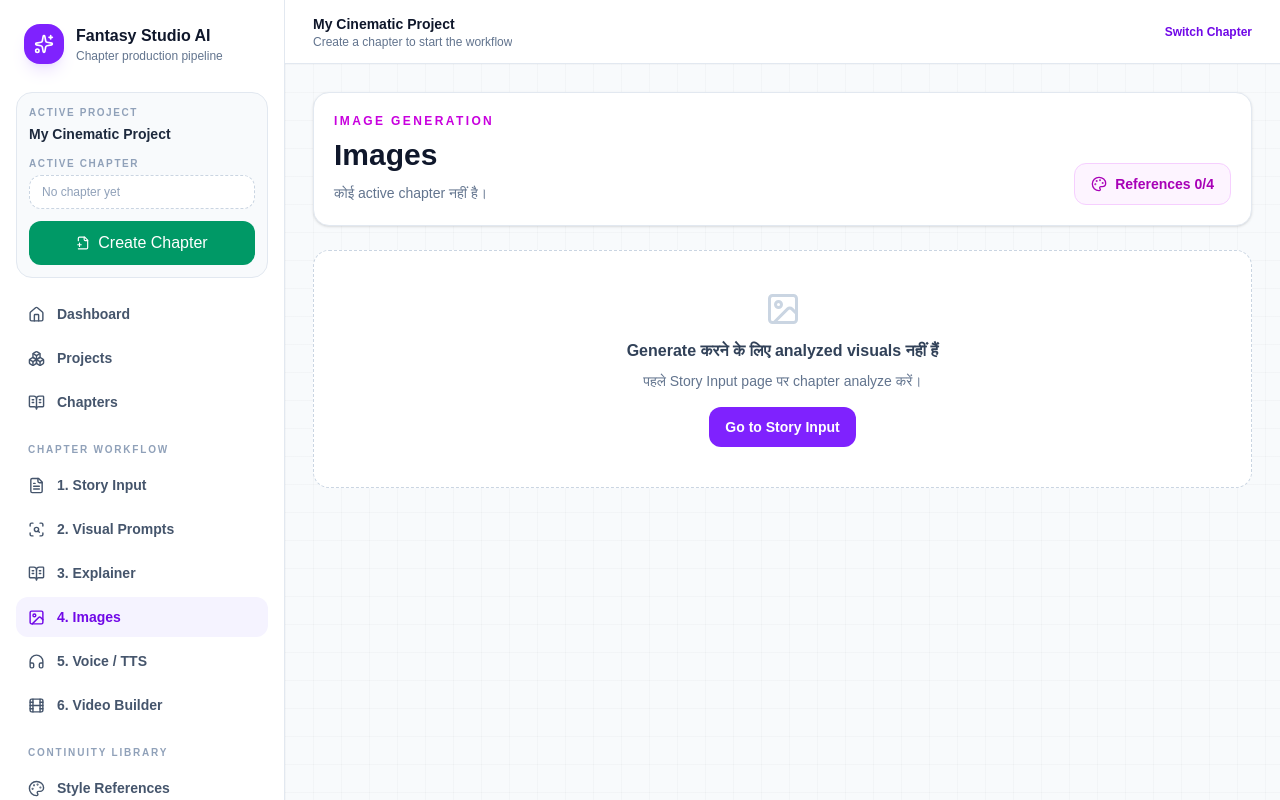
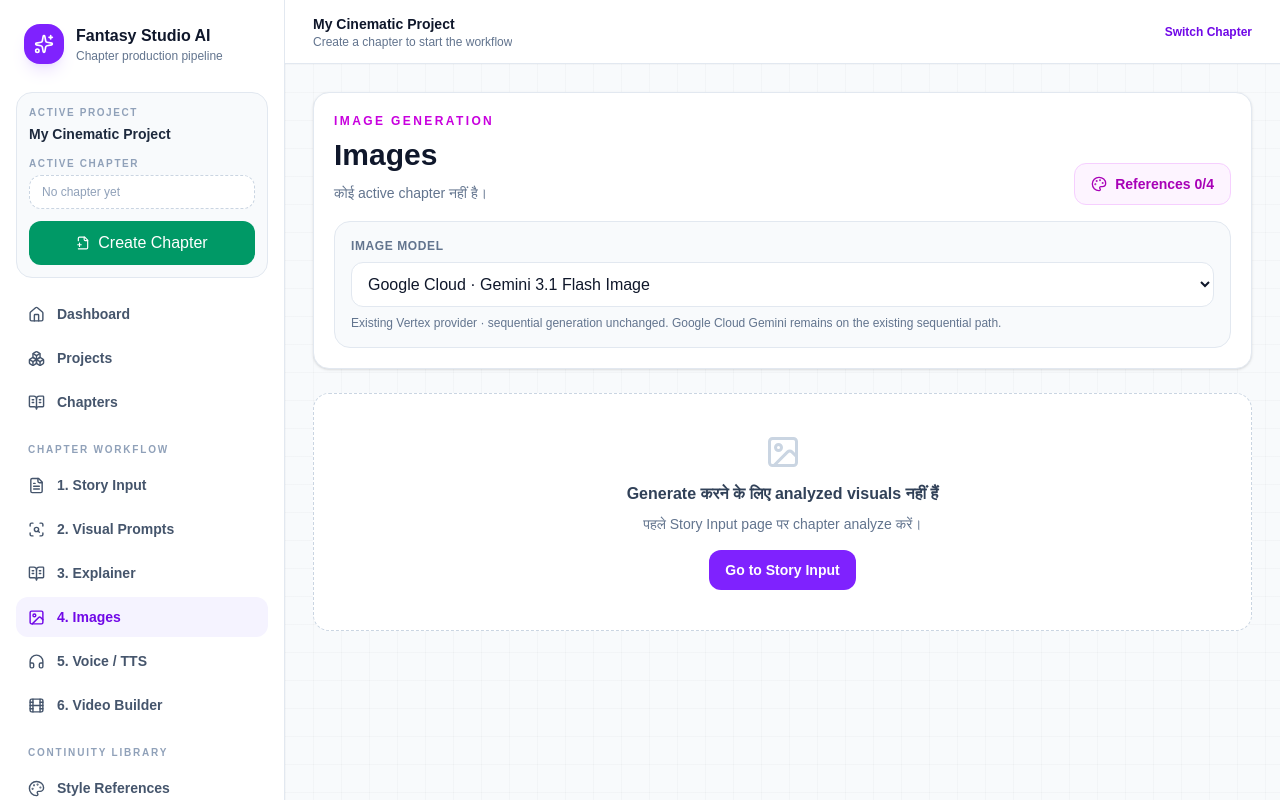
Before and after one commit to shuvinexofficial143-design/Fantasy-manga, a Next.js app: page /images in a window 1280 px wide. Built offline with nearby package versions, Linux system fonts and the light colour scheme.

Commit message:
Add image model selector and controlled xKiro batches

```diff
--- a/app/images/page.tsx
+++ b/app/images/page.tsx
@@ -9,8 +9,16 @@ import {buildCinematicPrompt,hashString} from "@/lib/cinematic";
 import {novelReferences} from "@/lib/novel-continuity";
 import type {CinematicImage,Project} from "@/lib/types";
 
+const IMAGE_MODELS=[
+  {provider:"gemini" as const,model:"gemini-3.1-flash-image",label:"Google Cloud · Gemini 3.1 Flash Image",note:"Existing Vertex provider · sequential generation unchanged"},
+  {provider:"xkiro" as const,model:"sensenova/sensenova-u1.5-lite",label:"xKiro · SenseNova U1.5 Lite",note:"Free image tier · controlled 12-image parallel waves"},
+  {provider:"xkiro" as const,model:"openai/gpt-image-2.5",label:"xKiro · GPT Image 2.5",note:"Paid image model · controlled 12-image parallel waves"}
+];
+
+const XKIRO_BATCH_SIZE=12;
+
 export default function ImagesPage(){
-  const {project,setState}=useProject();
+  const {project,setState,updateProject}=useProject();
   const [busy,setBusy]=useState("");
   const [progress,setProgress]=useState("");
   const [notice,setNotice]=useState("");
@@ -19,51 +27,38 @@ export default function ImagesPage(){
   const chapter=novel.chapters.find((item)=>item.number===novel.currentChapter);
   const scenes=(chapter?.sceneIds||[]).map((id)=>project.images.find((image)=>image.id===id)).filter((image):image is CinematicImage=>Boolean(image));
 
-  const commit=(next:Project)=>setState((current)=>({...current,projects:current.projects.map((item)=>{
-    if(item.id!==next.id)return item;
-    const selected=item.novelImport?.currentChapter??next.novelImport?.currentChapter;
-    return next.novelImport&&selected?{...next,novelImport:{...next.novelImport,currentChapter:selected}}:next;
-  })}));
+  const selectedModel=IMAGE_MODELS.find((item)=>item.provider===project.imageProvider&&item.model===project.imageModel)||IMAGE_MODELS[0];
+  const selectModel=(provider:"gemini"|"xkiro",model:string)=>updateProject((p)=>({...p,imageProvider:provider,imageModel:model,updatedAt:new Date().toISOString()}));
 
-  const renderScene=async(sceneId:string,working:Project)=>{
+  const commit=(next:Project)=>setState((current)=>({...current,projects:current.projects.map((item)=>item.id===next.id?next:item)}));
+
+  const generateScene=(sceneId:string,working:Project)=>async()=>{
     const ordered=[...working.images].sort((a,b)=>a.sceneNumber-b.sceneNumber);
     const index=ordered.findIndex((item)=>item.id===sceneId);
     if(index<0)throw new Error("Scene not found.");
-    const scene=ordered[index];
-    const previous=index>0?ordered[index-1]:undefined;
+    const scene=ordered[index],previous=index>0?ordered[index-1]:undefined;
     if(working.continuityMode==="strict"&&scene.usePreviousImage&&previous&&!previous.image)throw new Error("Strict continuity के लिए पहले Scene "+previous.sceneNumber+" generate करें।");
-
     const prompt=buildCinematicPrompt({scene,project:working,previousScene:previous});
     const refs=novelReferences(scene,working,previous);
-    const generating:CinematicImage={...scene,prompt,status:"generating",error:undefined};
-    let next={...working,images:working.images.map((item)=>item.id===scene.id?generating:item),updatedAt:new Date().toISOString()};
-    commit(next);
-
     const response=await fetch("/api/generate",{method:"POST",headers:{"Content-Type":"application/json"},body:JSON.stringify({
-      prompt,
-      negativePrompt:scene.negativePrompt,
-      aspectRatio:working.aspectRatio,
+      prompt,negativePrompt:scene.negativePrompt,aspectRatio:working.aspectRatio,
+      provider:working.imageProvider,model:working.imageModel,
       seed:scene.seed||hashString(working.id+"|"+scene.characterStates.map((state)=>state.characterId).sort().join("|")+"|"+(scene.locationId||"")),
-      referenceImages:refs.images,
-      referenceLabels:refs.labels
+      referenceImages:refs.images,referenceLabels:refs.labels
     })});
-    const data=await response.json() as {image?:string;provider?:string;model?:string;seed?:number;referenceCount?:number;error?:string};
+    const data=await response.json() as {image?:string;provider?:string;model?:string;seed?:number;referenceCount?:number;warning?:string;error?:string};
     if(!response.ok||!data.image)throw new Error(data.error||"Image generation failed.");
-
-    const done:CinematicImage={...generating,image:data.image,provider:data.provider,model:data.model,seed:data.seed,referenceCount:data.referenceCount,status:"completed",error:undefined};
-    next={...next,images:next.images.map((item)=>item.id===scene.id?done:item),updatedAt:new Date().toISOString()};
-    commit(next);
-    return next;
+    return {...scene,image:data.image,provider:data.provider,model:data.model,seed:data.seed,referenceCount:data.referenceCount,status:"completed" as const,error:undefined};
   };
 
   const generateOne=async(scene:CinematicImage)=>{
     setBusy(scene.id);setError("");setNotice("");
     try{
-      await renderScene(scene.id,project);
-      setNotice("Scene "+scene.sceneNumber+" image generated.");
-    }catch(reason){
-      setError(reason instanceof Error?reason.message:"Image generation failed.");
-    }finally{setBusy("");setProgress("")}
+      const done=await generateScene(scene.id,project)();
+      commit({...project,images:project.images.map((item)=>item.id===done.id?done:item),updatedAt:new Date().toISOString()});
+      setNotice("Scene "+scene.sceneNumber+" image generated with "+selectedModel.label+".");
+    }catch(reason){setError(reason instanceof Error?reason.message:"Image generation failed.");}
+    finally{setBusy("");setProgress("")}
   };
 
   const generateSequence=async()=>{
@@ -71,18 +66,29 @@ export default function ImagesPage(){
     setBusy("sequence");setError("");setNotice("");
     let working=project;
     try{
-      for(let index=0;index<chapter.sceneIds.length;index+=1){
-        const id=chapter.sceneIds[index];
-        const existing=working.images.find((item)=>item.id===id);
-        if(existing?.image)continue;
-        setProgress("Chapter "+chapter.number+": image "+(index+1)+" / "+chapter.sceneIds.length+" generate हो रही है…");
-        working=await renderScene(id,working);
+      const pendingIds=chapter.sceneIds.filter((id)=>!working.images.find((item)=>item.id===id)?.image);
+      if(working.imageProvider==="xkiro"){
+        for(let offset=0;offset<pendingIds.length;offset+=XKIRO_BATCH_SIZE){
+          const batch=pendingIds.slice(offset,offset+XKIRO_BATCH_SIZE);
+          setProgress("xKiro · Batch "+(Math.floor(offset/XKIRO_BATCH_SIZE)+1)+" · "+batch.length+" images parallel generate हो रही हैं…");
+          const results=await Promise.all(batch.map((id)=>generateScene(id,working)()));
+          working={...working,images:working.images.map((item)=>results.find((done)=>done.id===item.id)||item),updatedAt:new Date().toISOString()};
+          commit(working);
+        }
+      }else{
+        for(let index=0;index<pendingIds.length;index+=1){
+          const id=pendingIds[index];
+          setProgress("Google Cloud Gemini · image "+(index+1)+" / "+pendingIds.length+" sequentially generate हो रही है…");
+          const done=await generateScene(id,working)();
+          working={...working,images:working.images.map((item)=>item.id===done.id?done:item),updatedAt:new Date().toISOString()};
+          commit(working);
+        }
       }
       const state=working.novelImport||novel;
       const chapters=state.chapters.map((item)=>item.number===chapter.number?{...item,status:"generated" as const}:item);
       working={...working,novelImport:{...state,chapters},updatedAt:new Date().toISOString()};
       commit(working);
-      setNotice("Chapter "+chapter.number+" की सभी remaining images generate हो गईं।");
+      setNotice("Chapter "+chapter.number+" की remaining images complete हो गईं।");
     }catch(reason){
       setError(reason instanceof Error?reason.message:"Sequence generation stopped.");
     }finally{setBusy("");setProgress("")}
@@ -93,41 +99,32 @@ export default function ImagesPage(){
 
   return <div className="mx-auto max-w-6xl space-y-6">
     <section className="rounded-2xl border border-slate-200 bg-white p-5 shadow-sm">
-      <div className="flex flex-col gap-4 sm:flex-row sm:items-end sm:justify-between">
-        <div>
-          <div className="text-xs font-black uppercase tracking-[.2em] text-fuchsia-600">Image Generation</div>
-          <h1 className="mt-2 text-3xl font-black">Images</h1>
-          <p className="mt-2 text-sm leading-6 text-slate-500">{chapter?"Chapter "+chapter.number+" · "+ready+" / "+scenes.length+" images ready":"कोई active chapter नहीं है।"}</p>
+      <div className="flex flex-col gap-4">
+        <div className="flex flex-col gap-4 sm:flex-row sm:items-end sm:justify-between">
+          <div><div className="text-xs font-black uppercase tracking-[.2em] text-fuchsia-600">Image Generation</div><h1 className="mt-2 text-3xl font-black">Images</h1><p className="mt-2 text-sm leading-6 text-slate-500">{chapter?"Chapter "+chapter.number+" · "+ready+" / "+scenes.length+" images ready":"कोई active chapter नहीं है।"}</p></div>
+          <div className="flex flex-wrap gap-2">
+            <Link href="/references" className="inline-flex items-center justify-center gap-2 rounded-xl border border-fuchsia-200 bg-fuchsia-50 px-4 py-2.5 text-sm font-black text-fuchsia-700"><Palette size={16}/> References {styleReferenceCount}/4</Link>
+            {scenes.length>0&&<button disabled={!!busy} onClick={()=>void generateSequence()} className="inline-flex items-center justify-center gap-2 rounded-xl bg-violet-600 px-4 py-2.5 text-sm font-black text-white disabled:opacity-50"><Sparkles size={16}/> Generate Remaining</button>}
+          </div>
         </div>
-        <div className="flex flex-wrap gap-2">
-          <Link href="/references" className="inline-flex items-center justify-center gap-2 rounded-xl border border-fuchsia-200 bg-fuchsia-50 px-4 py-2.5 text-sm font-black text-fuchsia-700"><Palette size={16}/> References {styleReferenceCount}/4</Link>
-          {scenes.length>0&&<button disabled={!!busy} onClick={()=>void generateSequence()} className="inline-flex items-center justify-center gap-2 rounded-xl bg-violet-600 px-4 py-2.5 text-sm font-black text-white disabled:opacity-50"><Sparkles size={16}/> Generate Remaining</button>}
+        <div className="rounded-2xl border border-slate-200 bg-slate-50 p-4">
+          <div className="mb-2 text-xs font-black uppercase tracking-wider text-slate-500">Image Model</div>
+          <select value={selectedModel.provider+"|"+selectedModel.model} onChange={(e)=>{const [provider,...rest]=e.target.value.split("|");selectModel(provider as "gemini"|"xkiro",rest.join("|"))}} disabled={!!busy} className="w-full rounded-xl border border-slate-200 bg-white px-3 py-3 text-sm font-bold">
+            {IMAGE_MODELS.map((item)=><option key={item.provider+"|"+item.model} value={item.provider+"|"+item.model}>{item.label}</option>)}
+          </select>
+          <div className="mt-2 text-xs text-slate-500">{selectedModel.note}. {selectedModel.provider==="xkiro"?"xKiro jobs are submitted in controlled waves of 12; the next wave starts only after the previous wave finishes.":"Google Cloud Gemini remains on the existing sequential path."}</div>
         </div>
       </div>
     </section>
 
-    {styleReferenceCount>0&&<div className="rounded-2xl border border-fuchsia-200 bg-fuchsia-50 p-4 text-sm font-semibold text-fuchsia-800">Style lock active: {styleReferenceCount} uploaded reference{styleReferenceCount===1?"":"s"} will be sent with each new image generation.</div>}
+    {styleReferenceCount>0&&<div className="rounded-2xl border border-fuchsia-200 bg-fuchsia-50 p-4 text-sm font-semibold text-fuchsia-800">Style references remain active for the existing Gemini provider. xKiro generation uses the compiled cinematic prompt; its generation endpoint does not accept source-image references.</div>}
     {progress&&<div className="rounded-2xl border border-violet-200 bg-violet-50 p-4 text-sm font-medium text-violet-800"><Loader2 className="mr-2 inline animate-spin" size={15}/>{progress}</div>}
     {notice&&<div className="rounded-2xl border border-emerald-200 bg-emerald-50 p-4 text-sm font-medium text-emerald-800">{notice}</div>}
     {error&&<div className="rounded-2xl border border-red-200 bg-red-50 p-4 text-sm font-medium text-red-700"><AlertTriangle className="mr-2 inline" size={15}/>{error}</div>}
 
     {scenes.length?<div className="grid gap-5 lg:grid-cols-2">{scenes.map((scene,index)=><article key={scene.id} className="overflow-hidden rounded-2xl border border-slate-200 bg-white shadow-sm">
-      <div className="relative aspect-video bg-slate-100">
-        {scene.image?<Image src={scene.image} alt={scene.title} fill unoptimized sizes="(max-width: 1024px) 100vw, 50vw" className="object-cover"/>:<div className="grid h-full place-items-center text-slate-300"><ImageIcon size={38}/></div>}
-      </div>
-      <div className="p-4">
-        <div className="flex items-start justify-between gap-3">
-          <div><div className="text-xs font-black uppercase tracking-wider text-violet-600">Visual {index+1} · Scene {scene.sceneNumber}</div><div className="mt-1 font-black text-slate-900">{scene.title}</div></div>
-          <span className="rounded-full bg-slate-100 px-2.5 py-1 text-[10px] font-black uppercase text-slate-500">{scene.status}</span>
-        </div>
-        <div className="mt-3 line-clamp-3 text-sm leading-5 text-slate-500">{scene.sourceText}</div>
-        {!scene.image&&<button disabled={!!busy} onClick={()=>void generateOne(scene)} className="mt-4 inline-flex items-center gap-2 rounded-xl bg-slate-900 px-3.5 py-2.5 text-xs font-bold text-white disabled:opacity-50">{busy===scene.id?<Loader2 className="animate-spin" size={14}/>:<Play size={14}/>} Generate Image</button>}
-      </div>
-    </article>)}</div>:<section className="rounded-2xl border border-dashed border-slate-300 bg-white p-10 text-center">
-      <ImageIcon className="mx-auto text-slate-300" size={36}/>
-      <div className="mt-3 font-black text-slate-700">Generate करने के लिए analyzed visuals नहीं हैं</div>
-      <div className="mt-2 text-sm text-slate-500">पहले Story Input page पर chapter analyze करें।</div>
-      <Link href="/novel" className="mt-4 inline-block rounded-xl bg-violet-600 px-4 py-2.5 text-sm font-bold text-white">Go to Story Input</Link>
-    </section>}
+      <div className="relative aspect-video bg-slate-100">{scene.image?<Image src={scene.image} alt={scene.title} fill unoptimized sizes="(max-width: 1024px) 100vw, 50vw" className="object-cover"/>:<div className="grid h-full place-items-center text-slate-300"><ImageIcon size={38}/></div>}</div>
+      <div className="p-4"><div className="flex items-start justify-between gap-3"><div><div className="text-xs font-black uppercase tracking-wider text-violet-600">Visual {index+1} · Scene {scene.sceneNumber}</div><div className="mt-1 font-black text-slate-900">{scene.title}</div></div><span className="rounded-full bg-slate-100 px-2.5 py-1 text-[10px] font-black uppercase text-slate-500">{scene.status}</span></div><div className="mt-3 line-clamp-3 text-sm leading-5 text-slate-500">{scene.sourceText}</div>{!scene.image&&<button disabled={!!busy} onClick={()=>void generateOne(scene)} className="mt-4 inline-flex items-center gap-2 rounded-xl bg-slate-900 px-3.5 py-2.5 text-xs font-bold text-white disabled:opacity-50">{busy===scene.id?<Loader2 className="animate-spin" size={14}/>:<Play size={14}/>} Generate Image</button>}</div>
+    </article>)}</div>:<section className="rounded-2xl border border-dashed border-slate-300 bg-white p-10 text-center"><ImageIcon className="mx-auto text-slate-300" size={36}/><div className="mt-3 font-black text-slate-700">Generate करने के लिए analyzed visuals नहीं हैं</div><div className="mt-2 text-sm text-slate-500">पहले Story Input page पर chapter analyze करें।</div><Link href="/novel" className="mt-4 inline-block rounded-xl bg-violet-600 px-4 py-2.5 text-sm font-bold text-white">Go to Story Input</Link></section>}
   </div>;
 }
```
